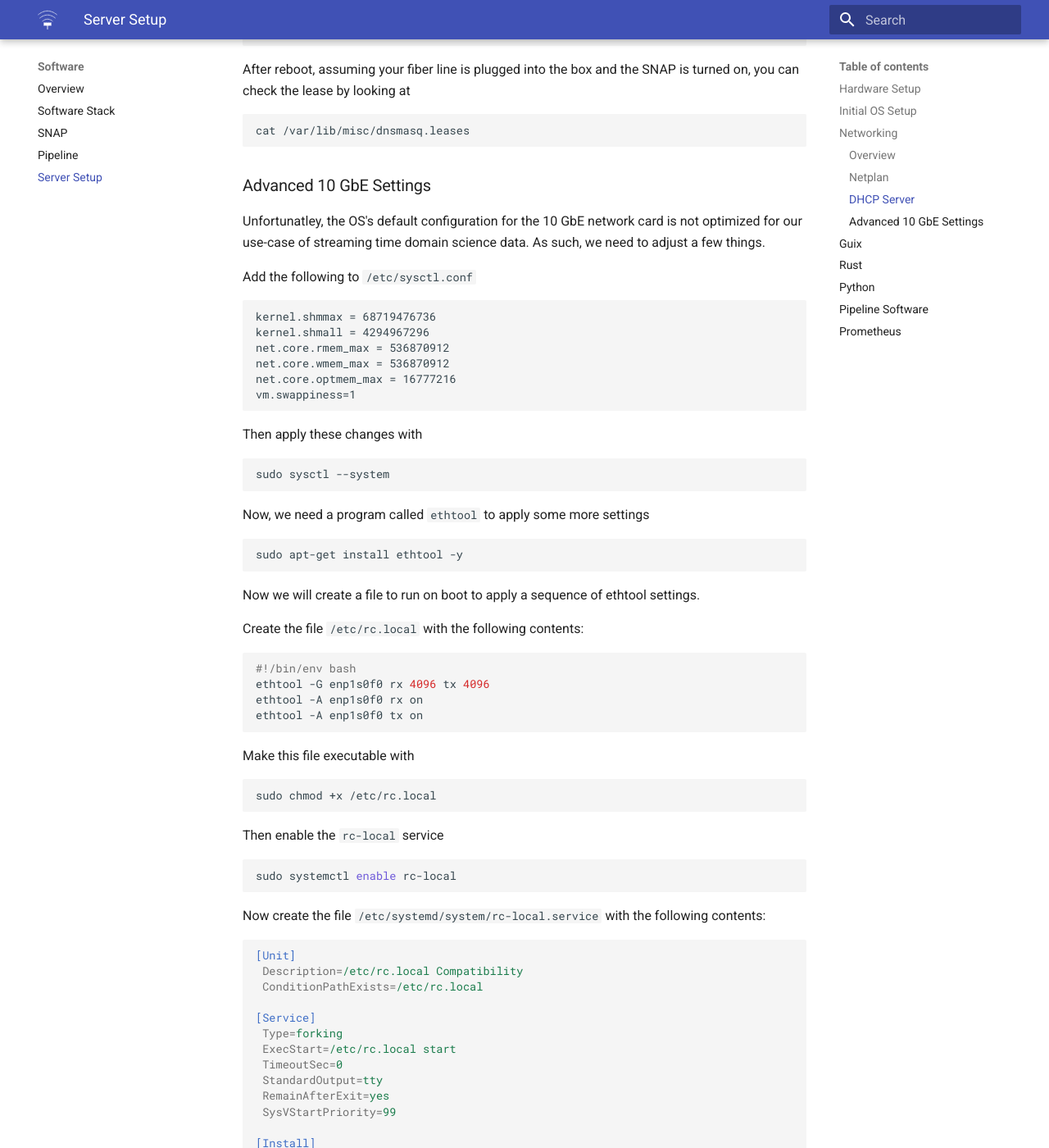
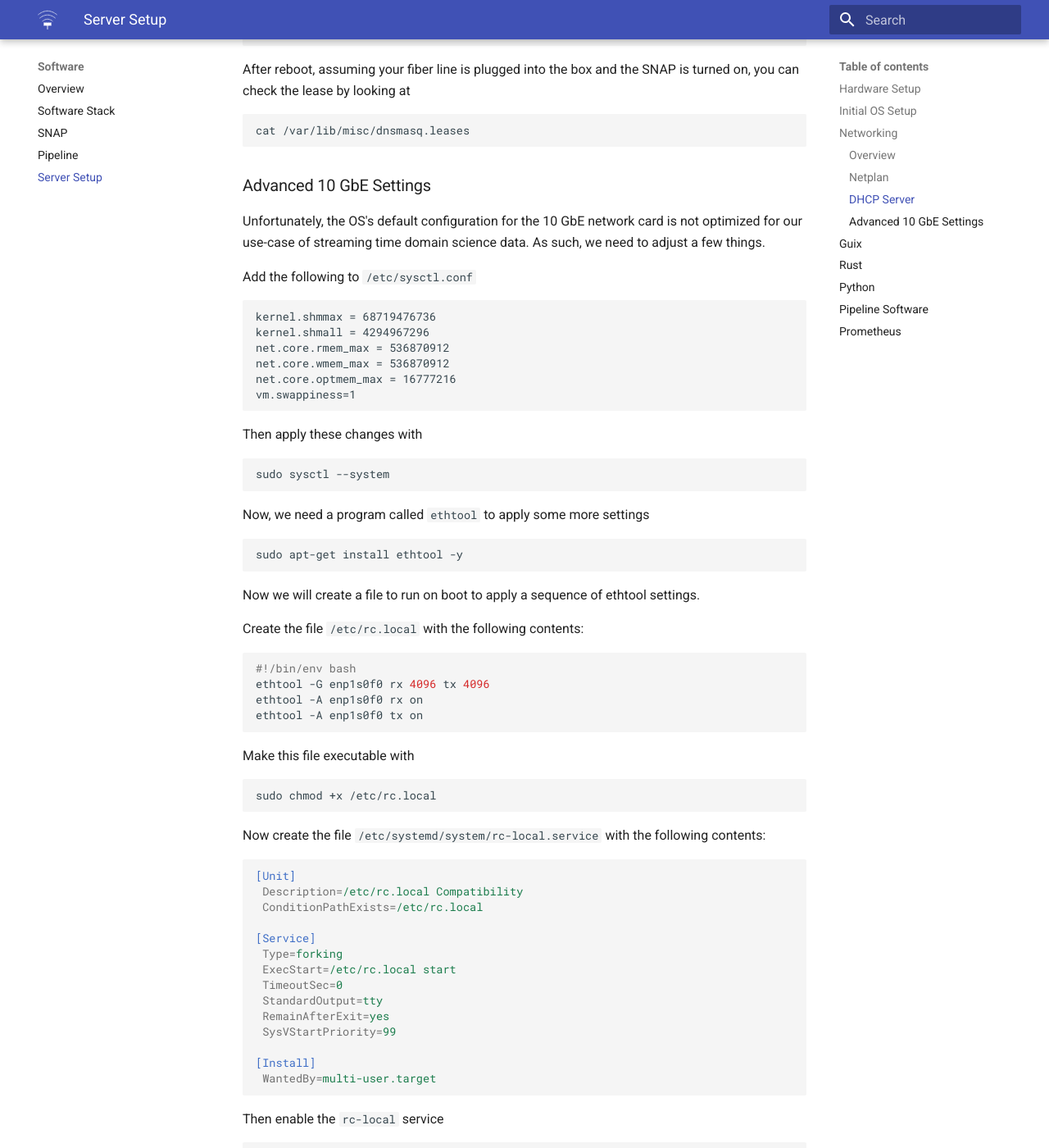
Before and after one commit to courtneyjkeeler/grex-telescope.github.io, an MkDocs documentation site: the page built from docs/software/server_setup.md, in a window 1280 px wide and 1400 px high, scrolled down 4245 px. Shown: the whole window at 82% size. Built offline with MkDocs 1.6.1 and Material for MkDocs 9.7.7, drawn with Linux system fonts in a browser that asks for light colours; some of the changed text lies outside the part shown.

Commit message:
More changes to server_setup.md
Typos, create rc.local before enabling

````diff
--- a/docs/software/server_setup.md
+++ b/docs/software/server_setup.md
@@ -154,7 +154,7 @@ cat /var/lib/misc/dnsmasq.leases
 
 ### Advanced 10 GbE Settings
 
-Unfortunatley, the OS's default configuration for the 10 GbE network card is not optimized for our use-case of streaming time domain science data. As such, we need to adjust a few things.
+Unfortunately, the OS's default configuration for the 10 GbE network card is not optimized for our use-case of streaming time domain science data. As such, we need to adjust a few things.
 
 Add the following to `/etc/sysctl.conf`
 
@@ -196,12 +196,6 @@ Make this file executable with
 sudo chmod +x /etc/rc.local
 ```
 
-Then enable the `rc-local` service
-
-```sh
-sudo systemctl enable rc-local
-```
-
 Now create the file `/etc/systemd/system/rc-local.service` with the following contents:
 
 ```ini
@@ -219,6 +213,12 @@ Now create the file `/etc/systemd/system/rc-local.service` with the following co
 
 [Install]
  WantedBy=multi-user.target
+```
+
+Then enable the `rc-local` service
+
+```sh
+sudo systemctl enable rc-local
 ```
 
 Finally, reboot
````
Also changed, not shown: other parts of docs/software/server_setup.md (+2 -2 lines).
